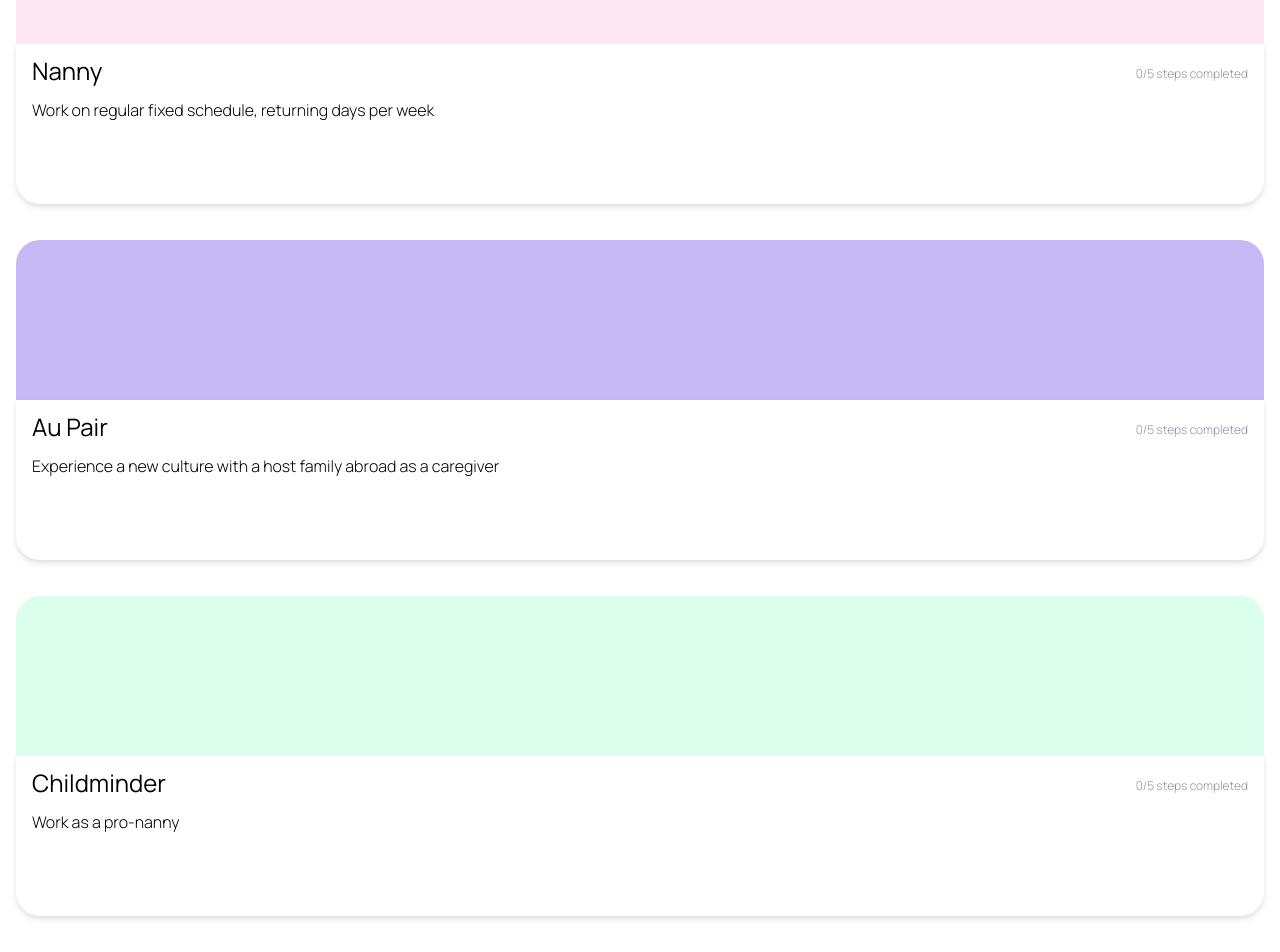
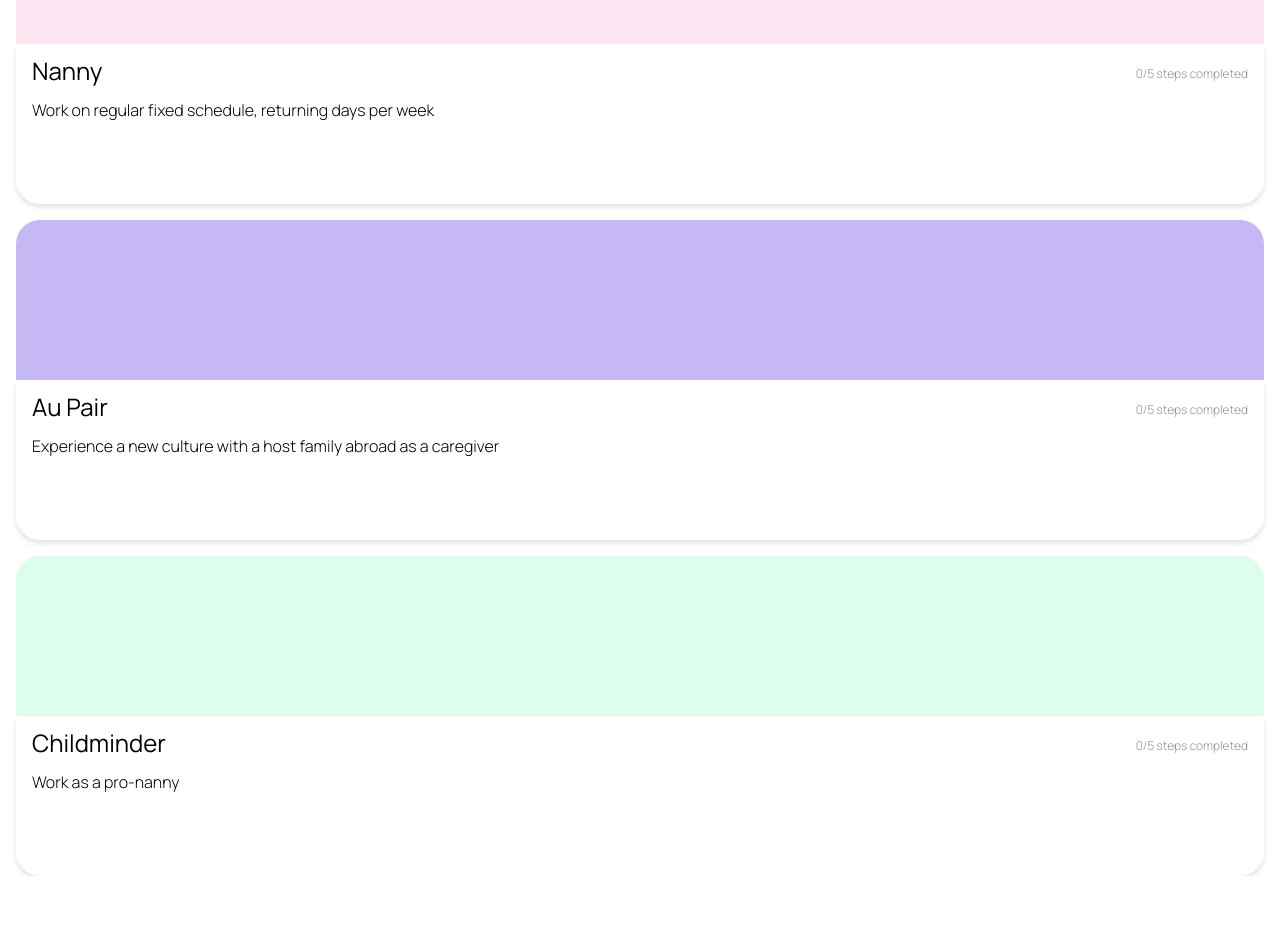
Before and after one commit to andres-codigo/nanny-nina, a Vue app: page /childminder-and-nanny in a window 1280 px wide. Shown: the part 257-1209 px from the top of the page. After the commit the page ends 1133 px from the top, so only its background shows below. Built offline with nearby package versions, Linux system fonts and the light colour scheme.

Commit message:
[components/pages] DOM & CSS updates to ensure consistency on Home pages

```diff
--- a/src/components/cards/HomeCard.vue
+++ b/src/components/cards/HomeCard.vue
@@ -1,6 +1,6 @@
 <!-- TODO: bg color hover & focus -->
 <template>
-	<a href="/" :class="['mb-9 h-80 rounded-3xl bg-white-500 hover:opacity-75 focus:outline-none focus:ring-2 focus:ring-offset-0', tempFocusRingColor]">
+	<a href="/" :class="['h-80 rounded-3xl bg-white-500 hover:opacity-75 focus:outline-none focus:ring-2 focus:ring-offset-0', tempFocusRingColor]">
 		<div :class="['flex flex-row rounded-t-3xl', tempBackgroundColor]">
 			<div class="flex grow h-40 rounded-t-3xl overflow-hidden">
 				<!--
--- a/src/pages/02-worker/childminder-and-nanny/ChildminderAndNannyContainer.vue
+++ b/src/pages/02-worker/childminder-and-nanny/ChildminderAndNannyContainer.vue
@@ -1,5 +1,5 @@
 <template>
-	<div class="flex flex-wrap grow gap-y-6 sm:gap-x-4 w-full h-full bg-gray-200">
+	<div class="flex flex-wrap grow gap-y-6 sm:gap-x-4 w-full h-full">
 		<Home01 class="min-w-360-for-dev-not-prod" />
 	</div>
 </template>
--- a/src/pages/02-worker/childminder-and-nanny/pages/Home01.vue
+++ b/src/pages/02-worker/childminder-and-nanny/pages/Home01.vue
@@ -1,5 +1,5 @@
 <template>
-	<div class="bg-white w-full h-screen">
+	<div class="w-full h-screen">
 		<header>
 			<div class="h-16 pt-4 px-4">
 				<router-link to="/dashboard" class="float-right"><XIcon class="w-8 h-8" aria-hidden="true" /></router-link>
@@ -8,9 +8,11 @@
 		<main>
 			<div class="min-h-full flex flex-col mx-4">
 				<UserProgress />
-				<HomeCard tempBackgroundColor="bg-pink-100" tempFocusRingColor="focus:ring-pink-200" user="Nanny" content="Work on regular fixed schedule, returning days per week" />
-				<HomeCard tempBackgroundColor="bg-blue-100" tempFocusRingColor="focus:ring-blue-200" user="Au Pair" content="Experience a new culture with a host family abroad as a caregiver" />
-				<HomeCard tempBackgroundColor="bg-green-100" tempFocusRingColor="focus:ring-green-200" user="Childminder" content="Work as a pro-nanny" />
+				<div class="grid grid-rows-3 gap-4">
+					<div><HomeCard tempBackgroundColor="bg-pink-100" tempFocusRingColor="focus:ring-pink-200" user="Nanny" content="Work on regular fixed schedule, returning days per week" /></div>
+					<div><HomeCard tempBackgroundColor="bg-blue-100" tempFocusRingColor="focus:ring-blue-200" user="Au Pair" content="Experience a new culture with a host family abroad as a caregiver" /></div>
+					<div><HomeCard tempBackgroundColor="bg-green-100" tempFocusRingColor="focus:ring-green-200" user="Childminder" content="Work as a pro-nanny" /></div>
+				</div>
 			</div>
 		</main>
 	</div>
--- a/src/pages/03-host/Home.vue
+++ b/src/pages/03-host/Home.vue
@@ -3,9 +3,11 @@
 		<main>
 			<div class="min-h-full flex flex-col mx-4 pb-20">
 				<UserProgress :showCompletionPercentage="false" />
-				<HomeCard :showCompletionSteps="false" tempBackgroundColor="bg-pink-100" tempFocusRingColor="focus:ring-pink-200" user="Nanny" content="Book a nanny for emergency, one-time or recurring schedule" />
-				<HomeCard :showCompletionSteps="false" tempBackgroundColor="bg-blue-100" tempFocusRingColor="focus:ring-blue-200" user="Au Pair" content="Experience a new culture with a host family abroad as a caregiver" />
-				<HomeCard :showCompletionSteps="false" tempBackgroundColor="bg-green-100" tempFocusRingColor="focus:ring-green-200" user="Childminder" content="Work as a pro-nanny" />
+				<div class="grid grid-rows-3 gap-4">
+					<div><HomeCard :showCompletionSteps="false" tempBackgroundColor="bg-pink-100" tempFocusRingColor="focus:ring-pink-200" user="Nanny" content="Book a nanny for emergency, one-time or recurring schedule" /></div>
+					<div><HomeCard :showCompletionSteps="false" tempBackgroundColor="bg-blue-100" tempFocusRingColor="focus:ring-blue-200" user="Au Pair" content="Experience a new culture with a host family abroad as a caregiver" /></div>
+					<div><HomeCard :showCompletionSteps="false" tempBackgroundColor="bg-green-100" tempFocusRingColor="focus:ring-green-200" user="Childminder" content="Work as a pro-nanny" /></div>
+				</div>
 			</div>
 		</main>
 		<footer>
```
